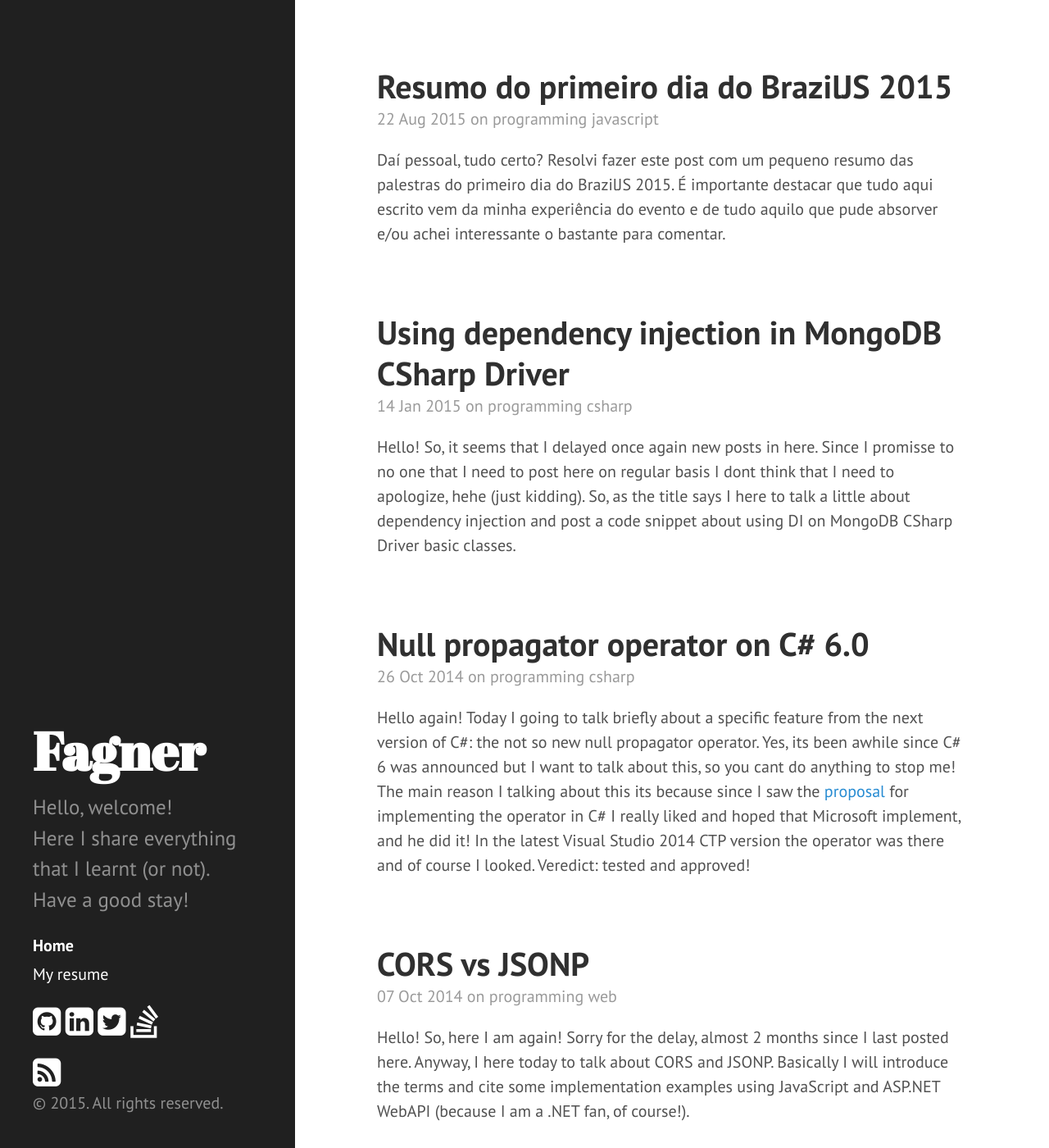
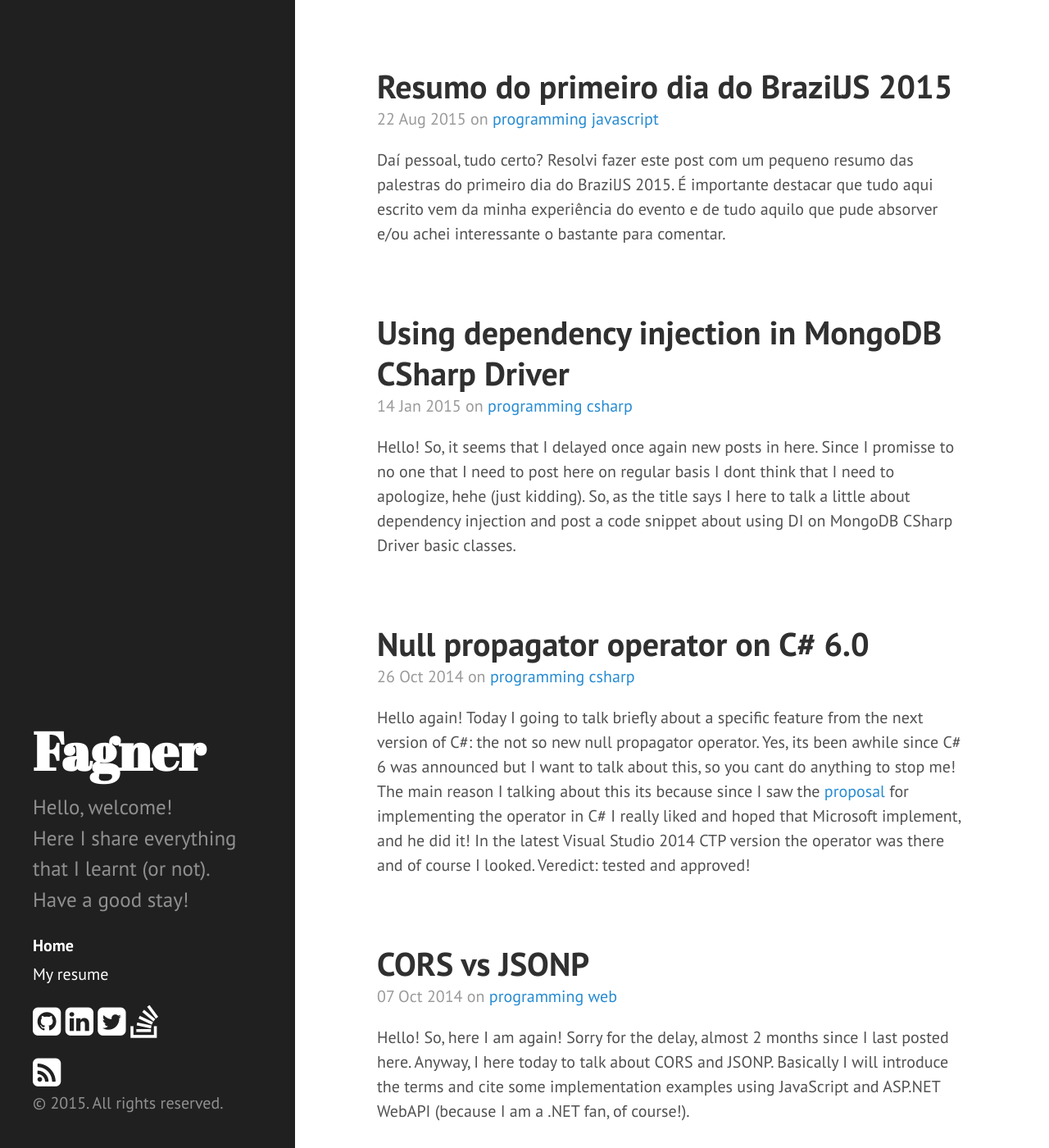
Before and after one commit to fagnercarvalho/fagnercarvalho.github.io, a Jekyll site: the page built from index.html, in a window 1280 px wide and 1400 px high. Shown: the whole window at 82% size. Built offline with Jekyll 4.4.1, drawn with Linux system fonts in a browser that asks for light colours; nearby versions of some CDN libraries; Markdown is read by kramdown in place of the engine named in the settings; the list of posts is cut into pages by our own code; some of the changed text lies outside the part shown.

Commit message:
Readding links from post categories

```diff
--- a/_layouts/post.html
+++ b/_layouts/post.html
@@ -7,7 +7,7 @@ layout: default
   <span class="post-date">
     {{ page.date | date_to_string }} on
     {% for category in page.categories %}
-        {{ category }}
+        <a href="{{ 'categories/' | prepend: site.baseurl | append: category }}">{{ category }}</a>
     {% endfor %}
   </span>
   {{ content }}
--- a/index.html
+++ b/index.html
@@ -26,7 +26,7 @@ title: Home
     <time datetime="{{ post.date | date_to_xmlschema }}" class="post-date">
       {{ post.date | date_to_string }} on
       {% for category in post.categories %}
-        {{ category }}
+        <a href="{{ 'categories/' | prepend: site.baseurl | append: category }}">{{ category }}</a>
       {% endfor %}
     </time>
 
```
